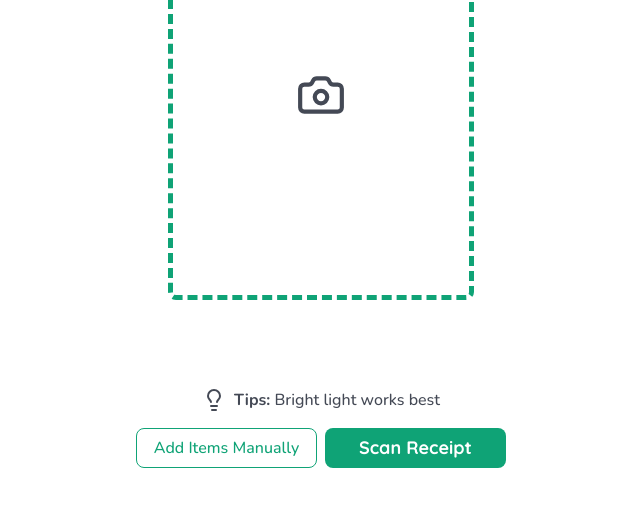
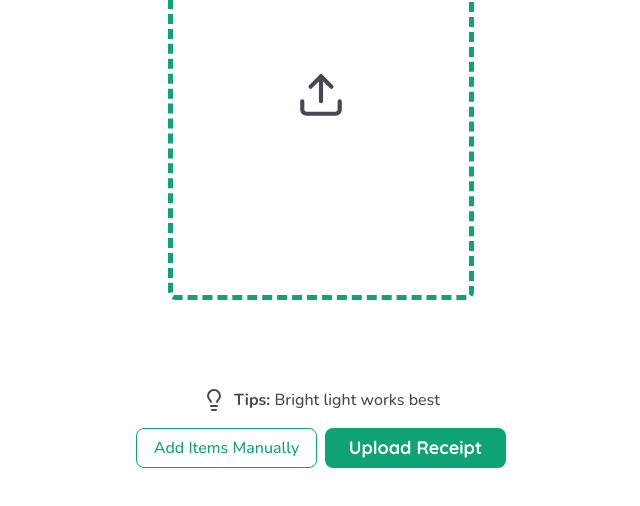
Before and after one commit to ReubenKimClemens/26JrProj_FoodAtHome, a SvelteKit app: page /scan in a window 1280 px wide. Shown: the part 276-782 px from the top of the page, without its empty margins (319-959 px from the left). Built offline with nearby package versions, Linux system fonts and the light colour scheme.

Commit message:
🚧 Updated scan -> upload icon

```diff
--- a/src/routes/scan/+page.svelte
+++ b/src/routes/scan/+page.svelte
@@ -5,6 +5,7 @@
     import { MoveLeft } from 'lucide-svelte';
     import QuestionMark from '$lib/assets/icon_questionmark.svg';
     import { X } from 'lucide-svelte';
+    import { Upload } from 'lucide-svelte';
     import {goto} from '$app/navigation';
 
     let fileInput;
@@ -47,7 +48,7 @@
         {#if imagePreview}
             <img src={imagePreview} alt="Preview" class="preview-image" />
         {:else}
-            <Camera size={50}/>
+            <Upload size={50}/>
         {/if}
     </div>
 
@@ -75,7 +76,7 @@
                 defaults={{ size: "md", block: true }}
                 buttons={[
                 { label: "Add Items Manually", variant: "outline", onClick: () => goto('/scan/manual-items') },
-                { label: "Scan Receipt", variant: "primary", onClick: triggerFileInput }
+                { label: "Upload Receipt", variant: "primary", onClick: triggerFileInput }
                 ]}
             />
     </div>
```
